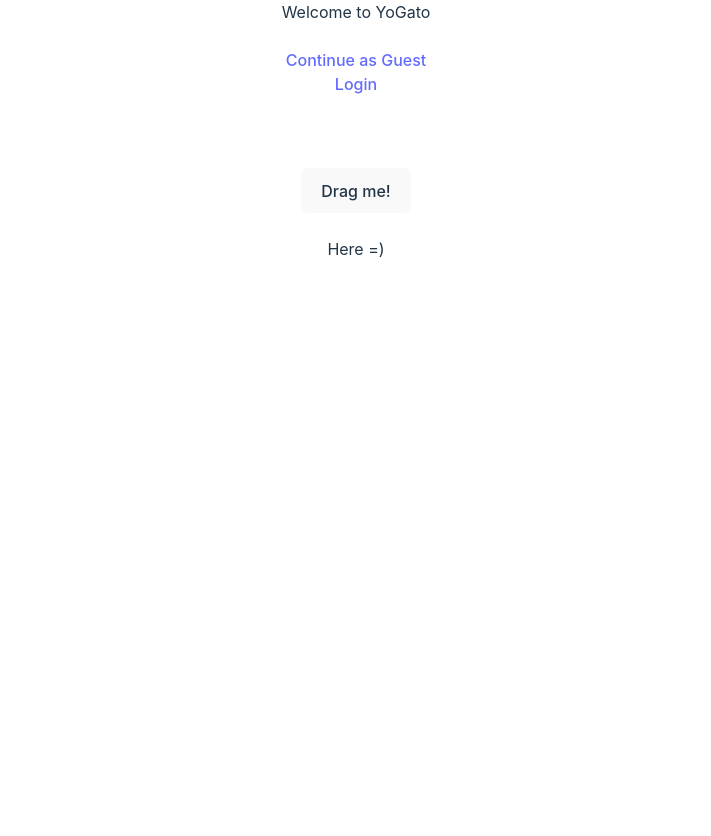
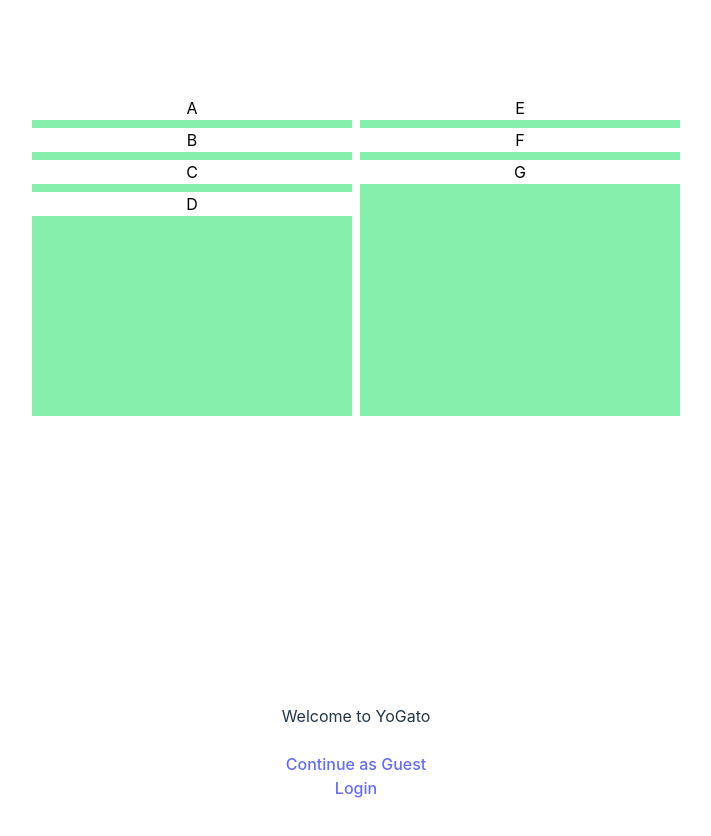
Before and after one commit to sevleo/YoGato-frontend, a React (Vite) app: page / in a window 1280 px wide. Shown: the top 836 px of the page, without its empty margins (284-995 px from the left). Before the commit the page ends 800 px from the top, so only its background shows below. Built offline with nearby package versions, Linux system fonts and the light colour scheme.

Commit message:
Add working multiple sortable containers to home page

```diff
--- a/index.html
+++ b/index.html
@@ -4,7 +4,6 @@
     <meta charset="UTF-8" />
     <link rel="icon" type="image/svg+xml" href="/vite.svg" />
     <meta name="viewport" content="width=device-width, initial-scale=1.0" />
-    <link href="src/output.css" rel="stylesheet" />
     <title>YoGato</title>
     <link
       rel="stylesheet"
@@ -19,6 +18,7 @@
           "opsz" 24;
       }
     </style>
+    <link href="src/output.css" rel="stylesheet" />
   </head>
   <body>
     <div id="root"></div>
--- a/package.json
+++ b/package.json
@@ -17,6 +17,7 @@
     "react": "^18.2.0",
     "react-dom": "^18.2.0",
     "react-router-dom": "^6.22.1",
+    "tailwindcss": "^3.4.1",
     "uuid": "^9.0.1"
   },
   "devDependencies": {
@@ -35,7 +36,6 @@
     "jsdom": "^24.0.0",
     "prettier": "^3.2.5",
     "prettier-plugin-tailwindcss": "^0.5.11",
-    "tailwindcss": "^3.4.1",
     "typescript": "^5.2.2",
     "vite": "^5.1.0",
     "vitest": "^1.3.0"
--- a/src/Draggable.tsx
+++ /dev/null
@@ -1,18 +0,0 @@
-import { useDraggable } from "@dnd-kit/core";
-
-export function Draggable(props) {
-  const { attributes, listeners, setNodeRef, transform } = useDraggable({
-    id: "draggable",
-  });
-  const style = transform
-    ? {
-        transform: `translate3d(${transform.x}px, ${transform.y}px, 0)`,
-      }
-    : undefined;
-
-  return (
-    <button ref={setNodeRef} style={style} {...listeners} {...attributes}>
-      {props.children}
-    </button>
-  );
-}
--- a/src/Droppable.tsx
+++ /dev/null
@@ -1,16 +0,0 @@
-import { useDroppable } from "@dnd-kit/core";
-
-export function Droppable(props) {
-  const { isOver, setNodeRef } = useDroppable({
-    id: "droppable",
-  });
-  const style = {
-    color: isOver ? "green" : undefined,
-  };
-
-  return (
-    <div ref={setNodeRef} style={style}>
-      {props.children}
-    </div>
-  );
-}
--- /dev/null
+++ b/src/components/SortableItem.tsx
@@ -0,0 +1,23 @@
+import { useSortable } from "@dnd-kit/sortable";
+import { CSS } from "@dnd-kit/utilities";
+export function SortableItem({ item }) {
+  const { attributes, listeners, setNodeRef, transform, transition } =
+    useSortable({ id: item.id });
+
+  const style = {
+    transform: CSS.Transform.toString(transform),
+    transition,
+  };
+
+  return (
+    <div
+      className="mb-2 bg-white text-black"
+      ref={setNodeRef}
+      style={style}
+      {...attributes}
+      {...listeners}
+    >
+      {item.name}
+    </div>
+  );
+}
--- a/src/components/pages/Home.tsx
+++ b/src/components/pages/Home.tsx
@@ -1,24 +1,156 @@
 // React
 import { useState } from "react";
 import { Link } from "react-router-dom";
+import {
+  DndContext,
+  KeyboardSensor,
+  PointerSensor,
+  useSensor,
+  useSensors,
+} from "@dnd-kit/core";
+import { sortableKeyboardCoordinates } from "@dnd-kit/sortable";
+import { closestCenter } from "@dnd-kit/core";
+import { SortableContext } from "@dnd-kit/sortable";
+import { verticalListSortingStrategy } from "@dnd-kit/sortable";
+import { arrayMove } from "@dnd-kit/sortable";
+import { SortableItem } from "../SortableItem";
 
 // DndKit
-import { DndContext, DragEndEvent } from "@dnd-kit/core";
-import { Draggable } from "../../Draggable";
-import { Droppable } from "../../Droppable";
 
 function Home() {
-  // Draggable implementation
-  const [isDropped, setIsDropped] = useState(false);
+  const [items1, setItems1] = useState([
+    {
+      id: 1,
+      name: "A",
+    },
+    {
+      id: 2,
+      name: "B",
+    },
+    {
+      id: 3,
+      name: "C",
+    },
+    {
+      id: 4,
+      name: "D",
+    },
+  ]);
+  const [items2, setItems2] = useState([
+    {
+      id: 5,
+      name: "E",
+    },
+    {
+      id: 6,
+      name: "F",
+    },
+    {
+      id: 7,
+      name: "G",
+    },
+  ]);
 
-  function draggableHandleDragEnd(event: DragEndEvent) {
-    if (event.over && event.over.id === "droppable") {
-      setIsDropped(!isDropped);
+  const sensors = useSensors(
+    useSensor(PointerSensor),
+    useSensor(KeyboardSensor, {
+      coordinateGetter: sortableKeyboardCoordinates,
+    })
+  );
+
+  function handleDragOver(event) {
+    if (
+      event.active.data.current.sortable.containerId !==
+      event.over.data.current.sortable.containerId
+    ) {
+      if (event.active.data.current.sortable.containerId === "items1") {
+        const draggedItem = items1.find((item) => item.id === event.active.id);
+        setItems1((prevItems) =>
+          prevItems.filter((item) => item.id !== draggedItem.id)
+        );
+        setItems2((prevItems) => [...prevItems, draggedItem]);
+      } else if (event.active.data.current.sortable.containerId === "items2") {
+        const draggedItem = items2.find((item) => item.id === event.active.id);
+        setItems2((prevItems) =>
+          prevItems.filter((item) => item.id !== draggedItem.id)
+        );
+        setItems1((prevItems) => [...prevItems, draggedItem]);
+      }
     }
   }
 
+  function handleDragEnd(event) {
+    const { active, over } = event;
+
+    if (active.id !== over.id) {
+      if (event.over.data.current.sortable.containerId === "items1") {
+        setItems1((items1) => {
+          const oldIndex = items1.findIndex((item) => item.id === active.id);
+          const newIndex = items1.findIndex((item) => item.id === over.id);
+
+          return arrayMove(items1, oldIndex, newIndex);
+        });
+      }
+
+      if (event.over.data.current.sortable.containerId === "items2") {
+        setItems2((items2) => {
+          const oldIndex = items2.findIndex((item) => item.id === active.id);
+          const newIndex = items2.findIndex((item) => item.id === over.id);
+
+          return arrayMove(items2, oldIndex, newIndex);
+        });
+      }
+    }
+  }
   return (
     <>
+      <br />
+      <br />
+      <br />
+      <br />
+      <DndContext
+        sensors={sensors}
+        collisionDetection={closestCenter}
+        onDragOver={handleDragOver}
+        onDragEnd={handleDragEnd}
+      >
+        <div className="flex flex-row">
+          <div className="ml-auto mr-1 flex min-h-80 w-80 flex-col bg-green-300">
+            <SortableContext
+              items={items1}
+              strategy={verticalListSortingStrategy}
+              id="items1"
+            >
+              {items1.map((item) => {
+                return <SortableItem key={item.id} item={item} />;
+              })}
+            </SortableContext>
+          </div>
+          <div className="ml-1 mr-auto flex min-h-80 w-80 flex-col bg-green-300 ">
+            <SortableContext
+              items={items2}
+              strategy={verticalListSortingStrategy}
+              id="items2"
+            >
+              {items2.map((item) => {
+                return <SortableItem key={item.id} item={item} />;
+              })}
+            </SortableContext>
+          </div>
+        </div>
+      </DndContext>
+      <br />
+      <br />
+      <br />
+      <br />
+      <br />
+      <br />
+      <br />
+      <br />
+      <br />
+      <br />
+      <br />
+      <br />
       <div>Welcome to YoGato</div>
       <br />
       <Link to="/builder">Continue as Guest</Link>
@@ -28,21 +160,6 @@ function Home() {
       <br />
       <br />
       <br />
-
-      <DndContext onDragEnd={draggableHandleDragEnd}>
-        {!isDropped ? (
-          <Draggable>Drag me!</Draggable>
-        ) : (
-          <Droppable>"I'm empty now :( Come back"</Droppable>
-        )}
-        <br />
-        <br />
-        {!isDropped ? (
-          <Droppable>Here =)</Droppable>
-        ) : (
-          <Draggable>Drag me back!!</Draggable>
-        )}
-      </DndContext>
     </>
   );
 }
--- a/src/output.css
+++ b/src/output.css
@@ -544,6 +544,10 @@ video {
   --tw-backdrop-sepia:  ;
 }
 
+.mb-2 {
+  margin-bottom: 0.5rem;
+}
+
 .ml-auto {
   margin-left: auto;
 }
@@ -552,20 +556,16 @@ video {
   margin-right: auto;
 }
 
-.mb-1 {
-  margin-bottom: 0.25rem;
+.mt-5 {
+  margin-top: 1.25rem;
 }
 
-.mb-2 {
-  margin-bottom: 0.5rem;
+.ml-1 {
+  margin-left: 0.25rem;
 }
 
-.mt-2 {
-  margin-top: 0.5rem;
-}
-
-.mt-5 {
-  margin-top: 1.25rem;
+.mr-1 {
+  margin-right: 0.25rem;
 }
 
 .flex {
@@ -580,56 +580,64 @@ video {
   aspect-ratio: 1 / 1;
 }
 
-.h-full {
-  height: 100%;
-}
-
-.h-5\/6 {
-  height: 83.333333%;
+.h-24 {
+  height: 6rem;
 }
 
 .h-auto {
   height: auto;
 }
 
+.h-full {
+  height: 100%;
+}
+
+.min-h-80 {
+  min-height: 20rem;
+}
+
 .w-1\/2 {
   width: 50%;
+}
+
+.w-1\/6 {
+  width: 16.666667%;
+}
+
+.w-4 {
+  width: 1rem;
+}
+
+.w-4\/6 {
+  width: 66.666667%;
 }
 
 .w-full {
   width: 100%;
 }
 
-.w-1\/5 {
-  width: 20%;
+.w-24 {
+  width: 6rem;
 }
 
-.w-4\/5 {
-  width: 80%;
-}
-
-.w-1\/6 {
-  width: 16.666667%;
-}
-
-.w-5\/6 {
-  width: 83.333333%;
-}
-
-.w-4\/6 {
-  width: 66.666667%;
+.w-80 {
+  width: 20rem;
 }
 
 .max-w-screen-2xl {
   max-width: 1536px;
 }
 
-.cursor-pointer {
-  cursor: pointer;
+.transform {
+  transform: translate(var(--tw-translate-x), var(--tw-translate-y)) rotate(var(--tw-rotate)) skewX(var(--tw-skew-x)) skewY(var(--tw-skew-y)) scaleX(var(--tw-scale-x)) scaleY(var(--tw-scale-y));
 }
 
 .grid-cols-aspects {
   grid-template-columns: repeat(auto-fill, minmax(100px, calc(25% - 1.25rem)));
+}
+
+.flex-row {
+  flex-direction: row;
 }
 
 .flex-col {
@@ -656,6 +664,10 @@ video {
   gap: 1.25rem;
 }
 
+.gap-1 {
+  gap: 0.25rem;
+}
+
 .overflow-auto {
   overflow: auto;
 }
@@ -668,12 +680,9 @@ video {
   border-width: 1px;
 }
 
-.border-4 {
-  border-width: 4px;
-}
-
-.border-solid {
-  border-style: solid;
+.bg-slate-100 {
+  --tw-bg-opacity: 1;
+  background-color: rgb(241 245 249 / var(--tw-bg-opacity));
 }
 
 .bg-slate-300 {
@@ -681,9 +690,19 @@ video {
   background-color: rgb(203 213 225 / var(--tw-bg-opacity));
 }
 
+.bg-slate-400 {
+  --tw-bg-opacity: 1;
+  background-color: rgb(148 163 184 / var(--tw-bg-opacity));
+}
+
 .bg-slate-500 {
   --tw-bg-opacity: 1;
   background-color: rgb(100 116 139 / var(--tw-bg-opacity));
+}
+
+.bg-slate-700 {
+  --tw-bg-opacity: 1;
+  background-color: rgb(51 65 85 / var(--tw-bg-opacity));
 }
 
 .bg-white {
@@ -691,37 +710,30 @@ video {
   background-color: rgb(255 255 255 / var(--tw-bg-opacity));
 }
 
-.bg-slate-400 {
+.bg-green-300 {
   --tw-bg-opacity: 1;
-  background-color: rgb(148 163 184 / var(--tw-bg-opacity));
-}
-
-.bg-slate-600 {
-  --tw-bg-opacity: 1;
-  background-color: rgb(71 85 105 / var(--tw-bg-opacity));
-}
-
-.bg-slate-100 {
-  --tw-bg-opacity: 1;
-  background-color: rgb(241 245 249 / var(--tw-bg-opacity));
-}
-
-.bg-black {
-  --tw-bg-opacity: 1;
-  background-color: rgb(0 0 0 / var(--tw-bg-opacity));
+  background-color: rgb(134 239 172 / var(--tw-bg-opacity));
 }
 
 .p-5 {
   padding: 1.25rem;
 }
 
-.p-2 {
-  padding: 0.5rem;
-}
-
 .text-black {
   --tw-text-opacity: 1;
   color: rgb(0 0 0 / var(--tw-text-opacity));
+}
+
+.filter {
+  filter: var(--tw-blur) var(--tw-brightness) var(--tw-contrast) var(--tw-grayscale) var(--tw-hue-rotate) var(--tw-invert) var(--tw-saturate) var(--tw-sepia) var(--tw-drop-shadow);
+}
+
+.transition {
+  transition-property: color, background-color, border-color, text-decoration-color, fill, stroke, opacity, box-shadow, transform, filter, -webkit-backdrop-filter;
+  transition-property: color, background-color, border-color, text-decoration-color, fill, stroke, opacity, box-shadow, transform, filter, backdrop-filter;
+  transition-property: color, background-color, border-color, text-decoration-color, fill, stroke, opacity, box-shadow, transform, filter, backdrop-filter, -webkit-backdrop-filter;
+  transition-timing-function: cubic-bezier(0.4, 0, 0.2, 1);
+  transition-duration: 150ms;
 }
 
 :root {
```
Also changed, not shown: 1 other file (tests, documents, lock files or other folders).
